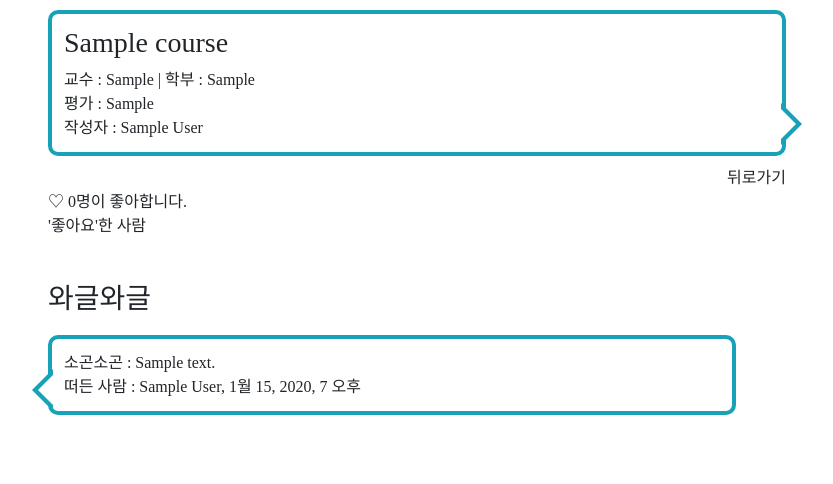
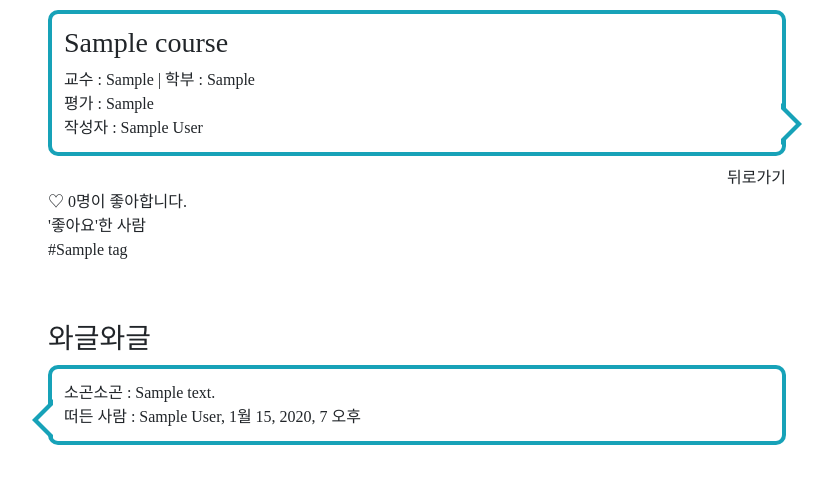
Before and after one commit to i-cluster/sgutest, a Django app: page /1 in a window 1280 px wide. Shown: the part 56-540 px from the top of the page, without its empty margins (223-1056 px from the left). Run offline with Django 3.2, Linux system fonts and the light colour scheme; tables that the repository leaves empty hold one stand-in row (values such as "Sample post"); some libraries are stand-ins or nearby versions; some web fonts are replaced.

Commit message:
mijeong detail hashtag add

```diff
--- a/sgapp/static/css/style.css
+++ b/sgapp/static/css/style.css
@@ -171,7 +171,7 @@ a.like{
     border-radius: .30rem;
     -moz-border-radius: 10px;
     -webkit-border-radius: 10px;
-    margin: 20px 50px 0px 0px;
+    margin: 10px 0px;
 }
 .s-arrow_box:after, .s-arrow_box:before {
     right: 99.9%;
--- a/sgapp/templates/sgapp/detail.html
+++ b/sgapp/templates/sgapp/detail.html
@@ -33,7 +33,11 @@
         </div>
         '좋아요'한 사람 {% for l in lk %} {{l.author}} {% endfor %}
     </div>
-
+    <p>
+        {% for t in crs.tag_set.all %}
+            #{{t.name}}
+        {% endfor %}
+    </p>
     <br>
 
     <div class="com_container">
```
